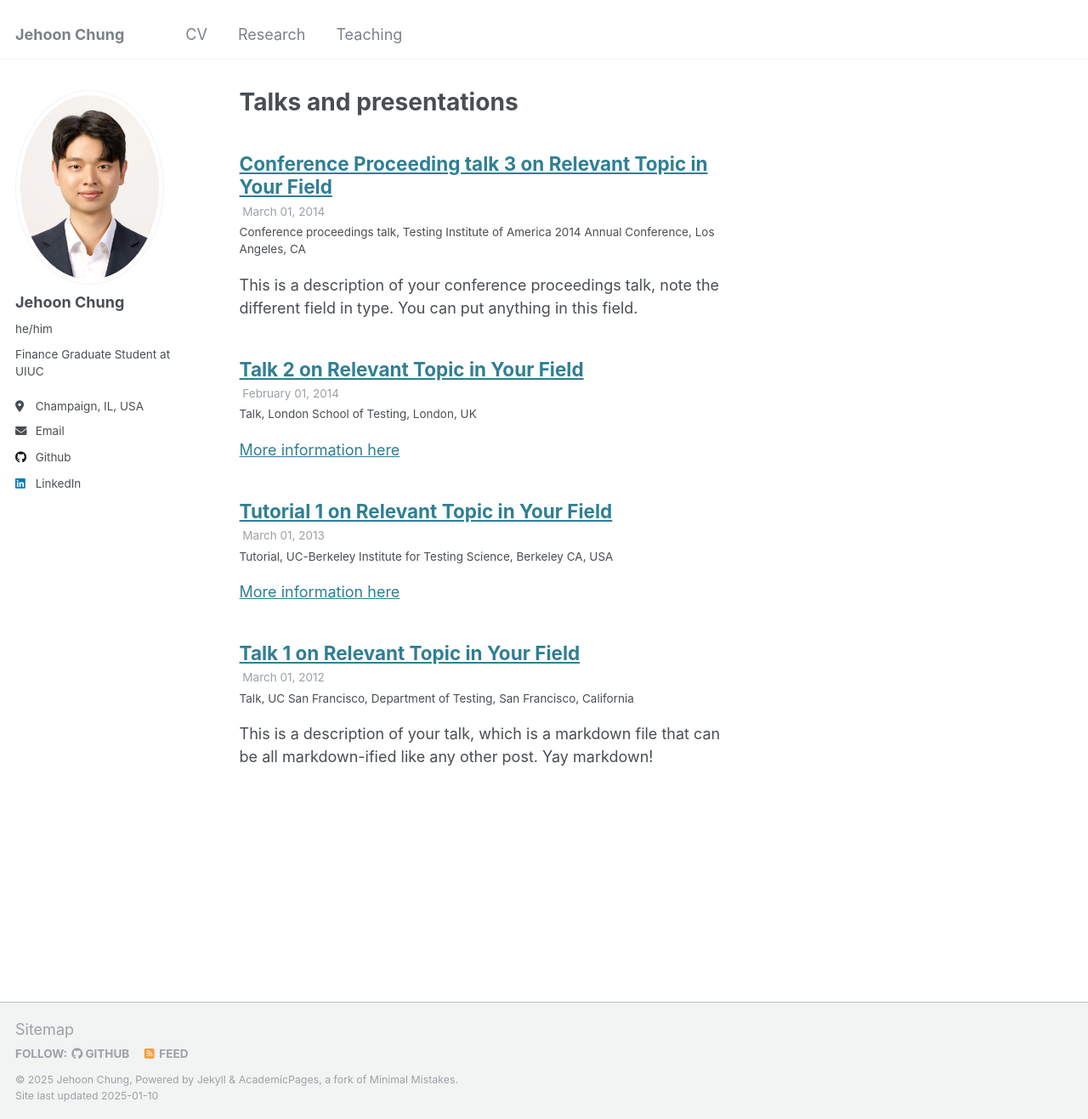
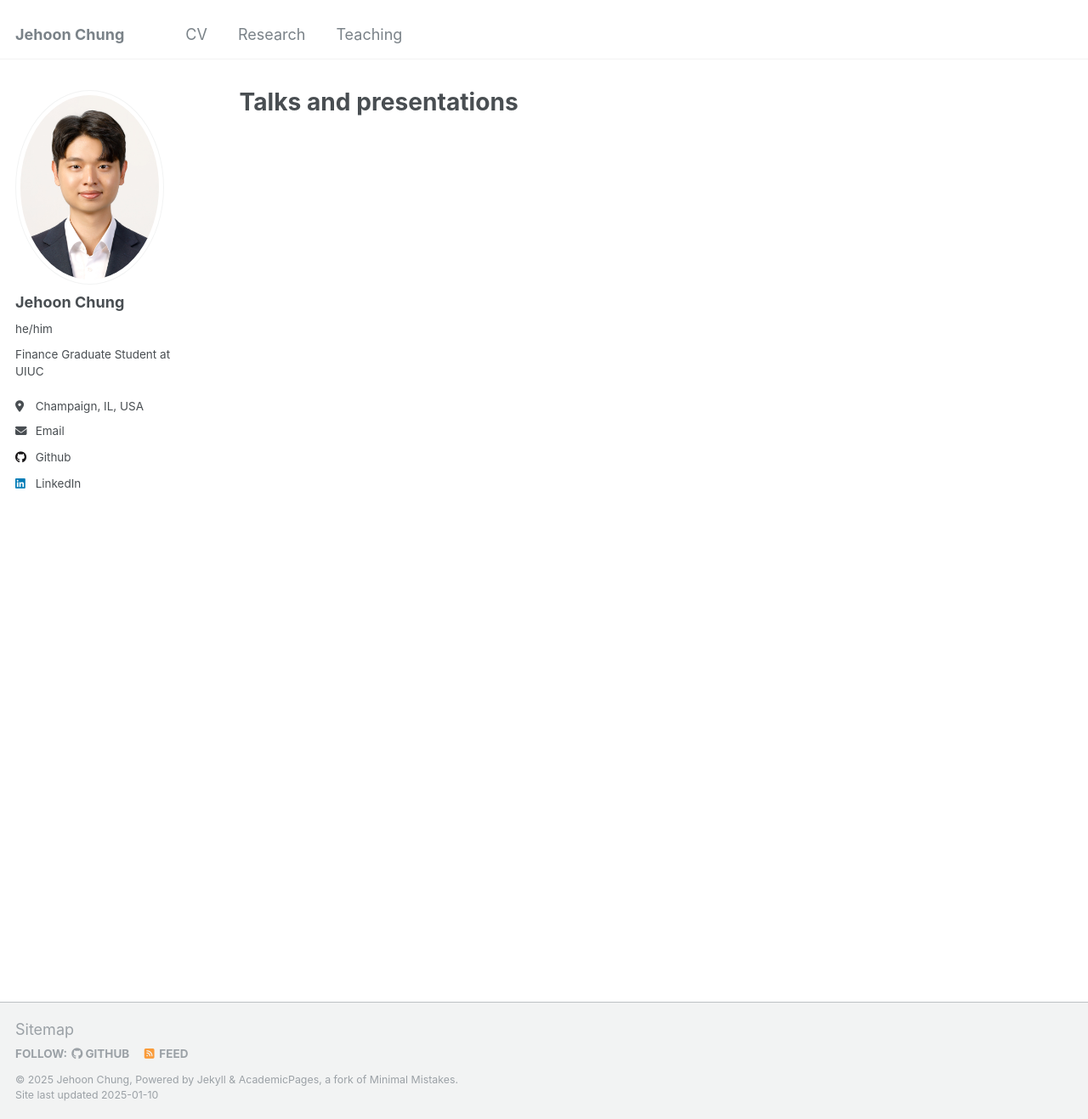
Before and after one commit to JehoonChung/jehoonchung.github.io, a Jekyll site: the page built from _pages/talks.html, in a window 1280 px wide and 1317 px high. Shown: the whole window at 85% size. Built offline with Jekyll 4.4.1, drawn with Linux system fonts in a browser that asks for light colours; part of the change alters nothing that is shown.

```diff
--- a/_config.yml
+++ b/_config.yml
@@ -214,16 +214,16 @@ kramdown:
 collections:
   teaching:
     output: true
-    permalink: /:collection/:path/
-  publications:
+    #permalink: /:collection/:path/
+  CV:
     output: true
-    permalink: /:collection/:path/
-  portfolio:
+    #permalink: /:collection/:path/
+  Research:
     output: true
-    permalink: /:collection/:path/
-  talks:
-    output: true
-    permalink: /:collection/:path/
+    #permalink: /:collection/:path/
+  #talks:
+   # output: true
+    #permalink: /:collection/:path/
 
 
 # These settings control how pages and collections are included in the site
```
